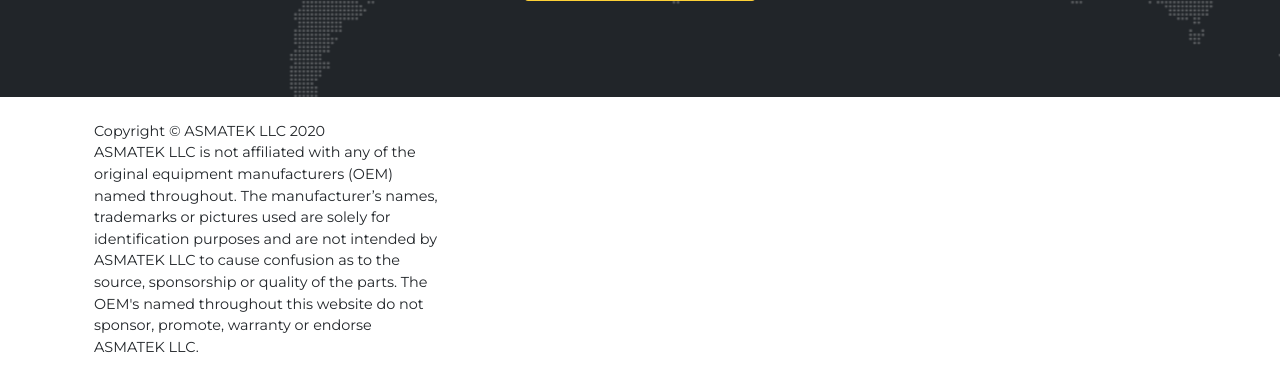
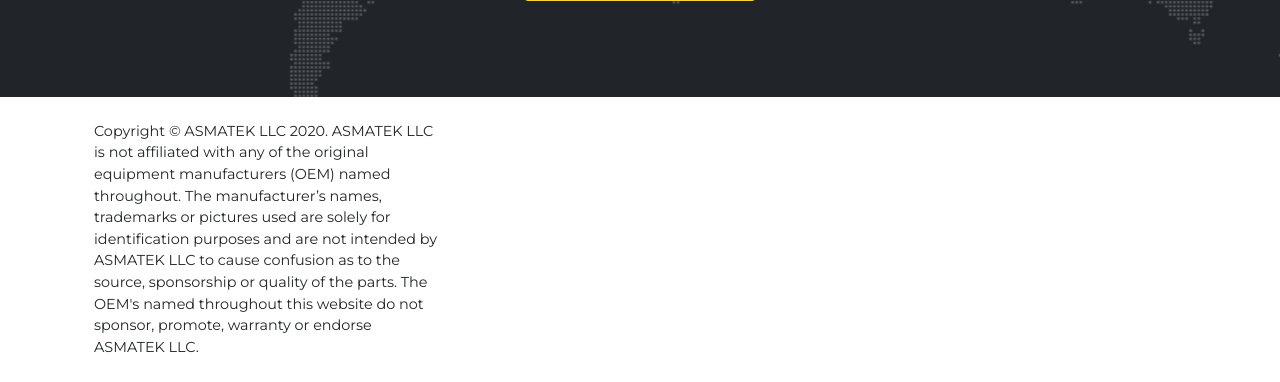
Before and after one commit to asmatek/asmatek_site, a Django app: page / in a window 1280 px wide. Shown: the part 4368-4750 px from the top of the page. Run offline with Django 3.2, Linux system fonts and the light colour scheme; some libraries are stand-ins or nearby versions; some web fonts are replaced.

Commit message:
messing with index.html

```diff
--- a/website/templates/website/index.html
+++ b/website/templates/website/index.html
@@ -342,7 +342,7 @@
         <footer class="footer py-4">
             <div class="container">
                 <!--<div class="row align-items-center">-->
-                <div class="col-lg-4 text-lg-left">Copyright © ASMATEK LLC 2020 <br> ASMATEK LLC is not affiliated with any of the original equipment manufacturers (OEM) named throughout. The manufacturer’s names, trademarks or pictures used are solely for identification purposes and are not intended by ASMATEK LLC to cause confusion as to the source, sponsorship or quality of the parts. The OEM's named throughout this website do not sponsor, promote, warranty or endorse ASMATEK LLC.</div>
+                <div class="col-lg-4 text-lg-left">Copyright © ASMATEK LLC 2020. ASMATEK LLC is not affiliated with any of the original equipment manufacturers (OEM) named throughout. The manufacturer’s names, trademarks or pictures used are solely for identification purposes and are not intended by ASMATEK LLC to cause confusion as to the source, sponsorship or quality of the parts. The OEM's named throughout this website do not sponsor, promote, warranty or endorse ASMATEK LLC.</div>
                     <!--<div class="col-lg-4 my-3 my-lg-0">
                         <a class="btn btn-dark btn-social mx-2" href="#!"><i class="fab fa-twitter"></i></a>
                         <a class="btn btn-dark btn-social mx-2" href="#!"><i class="fab fa-facebook-f"></i></a>
```
